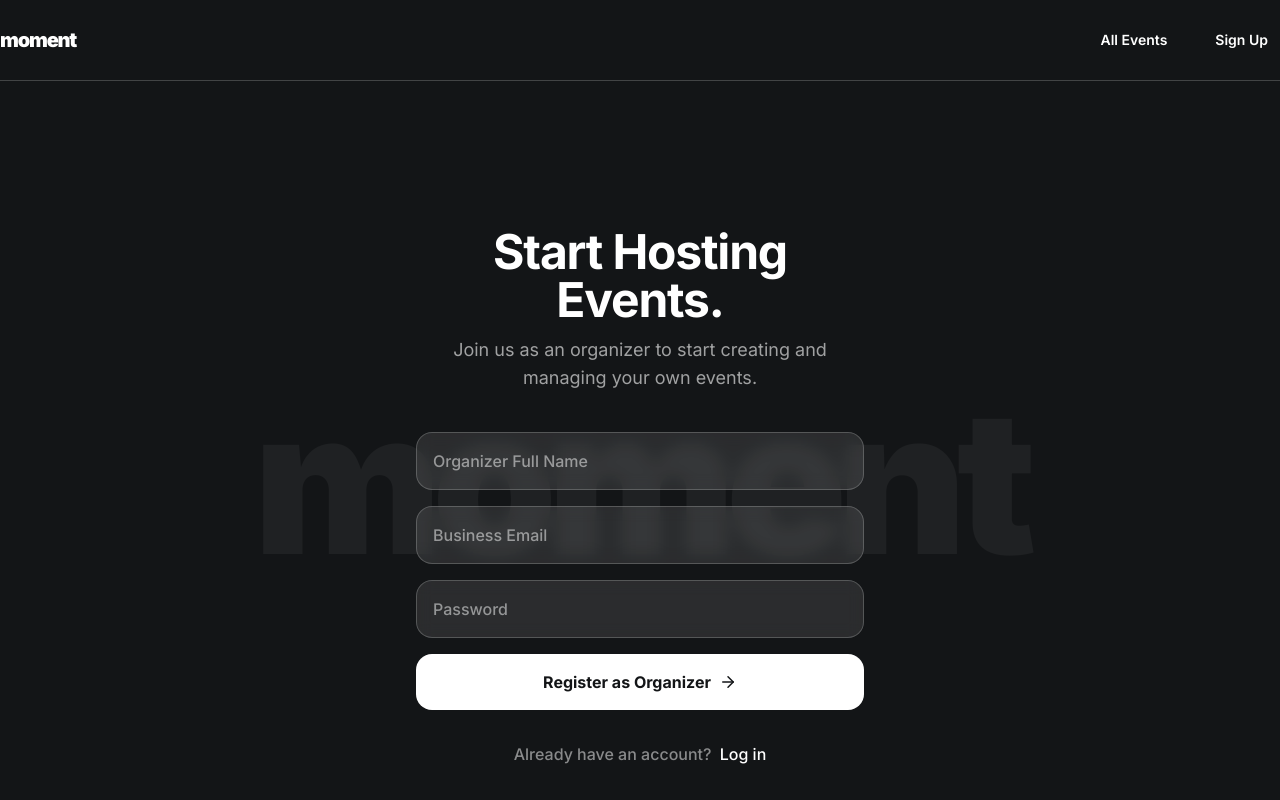
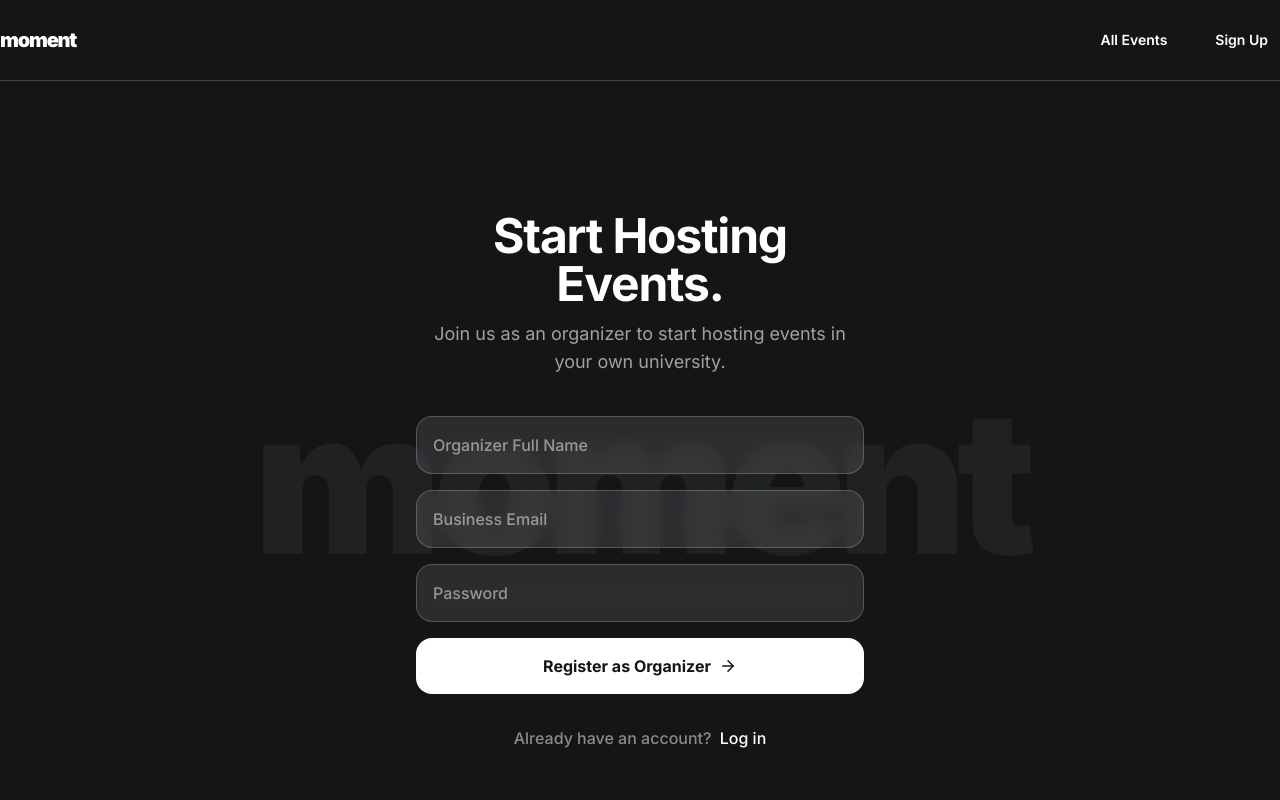
Before and after one commit to kr0vi/event-booking-platform, a Next.js app in the folder fe/: page /organizer/signup in a window 1280 px wide. Shown: the top 800 px of the page. Built offline with nearby package versions, Linux system fonts and the light colour scheme; no server answers.

Commit message:
organizer signup page

```diff
--- a/fe/src/app/create-event/page.tsx
+++ b/fe/src/app/create-event/page.tsx
@@ -29,7 +29,7 @@ export default function CreateEventPage() {
   });
   useEffect(() => {
     if (isLoaded && !isSignedIn) {
-      router.push("/login");
+      router.push("/organizer/signup");
     } else {
       if (isLoaded && user?.role !== "ORGANIZER") {
         router.push("/events");
--- a/fe/src/app/organizer/signup/page.tsx
+++ b/fe/src/app/organizer/signup/page.tsx
@@ -16,18 +16,18 @@ export default function OrganizerSignupPage() {
   };
 
   return (
-    <div className="min-h-screen bg-[#131517] text-white flex flex-col items-center justify-center overflow-hidden relative">
+    <div className="min-h-screen bg-[#131517] text-white flex flex items-center justify-center overflow-hidden relative">
       {/* Background Watermark/blur effect */}
       <h1 className="absolute top-1/2 left-1/2 -translate-x-1/2 -translate-y-1/2 text-[120px] md:text-[200px] font-black text-white/5 whitespace-nowrap pointer-events-none tracking-tighter">
         moment
       </h1>
 
-      <main className="w-full max-w-md relative z-10 flex flex-col items-center mt-8">
+      <main className="w-full max-w-md relative z-10 flex flex-col items-center">
         <h1 className="text-4xl md:text-5xl font-bold mb-3 tracking-tight text-center">
           Start Hosting Events.
         </h1>
         <p className="text-white/60 mb-10 text-center text-lg">
-          Join us as an organizer to start creating and managing your own events.
+          Join us as an organizer to start hosting events in your own university.
         </p>
 
         <form className="w-full space-y-4" onSubmit={handleSignup}>
```
Also changed, not shown: 1 other file (tests, documents, lock files or other folders).
